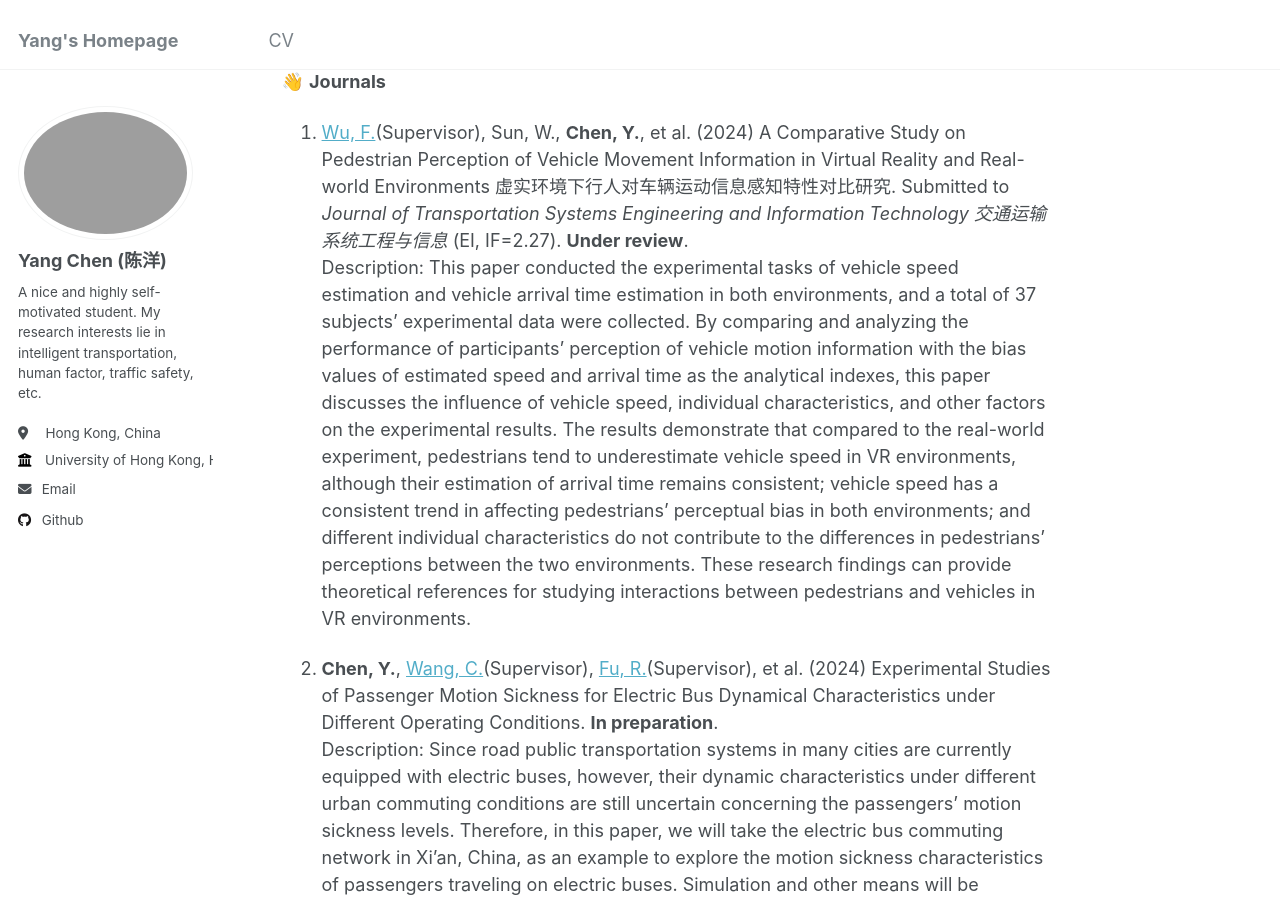
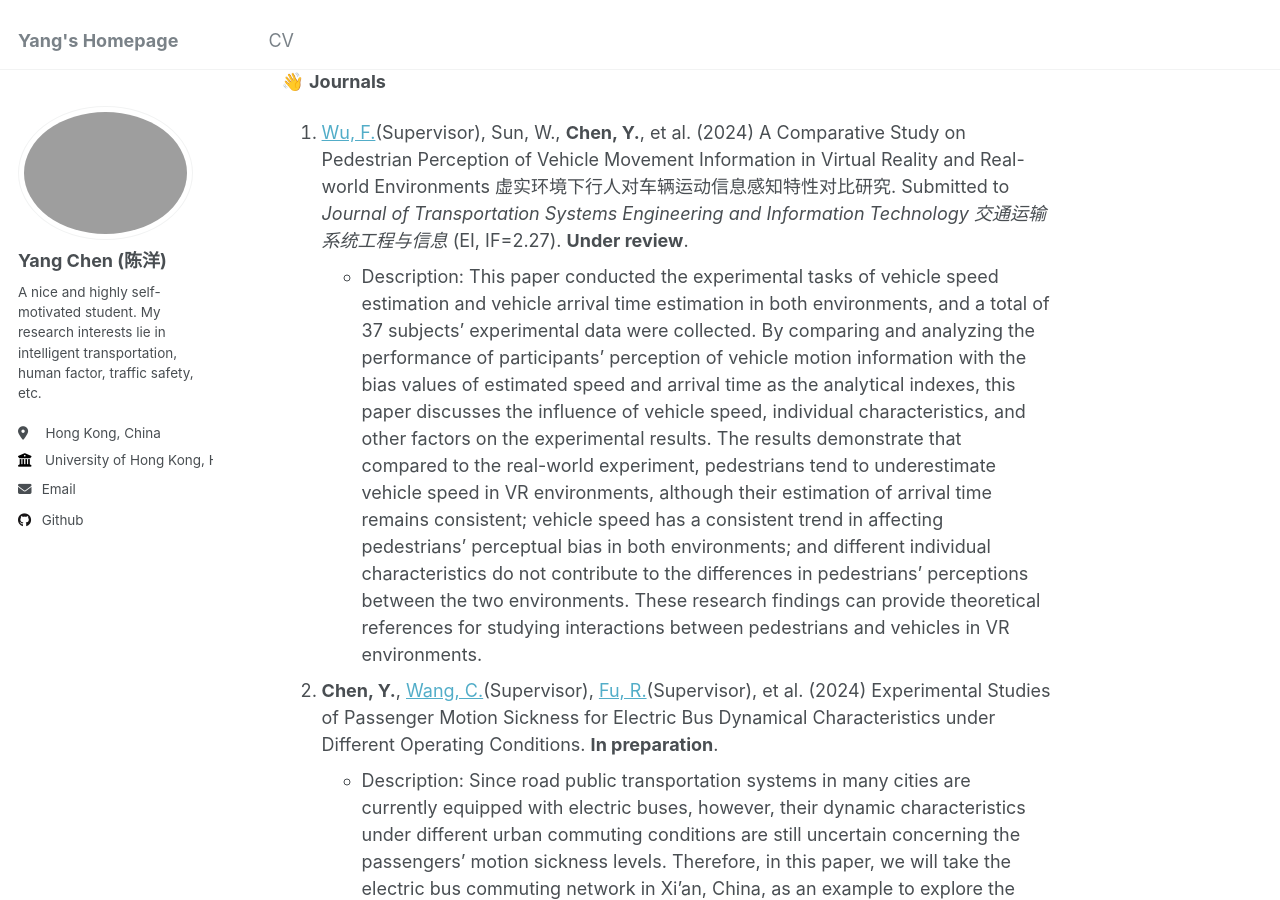
Before and after one commit to Sugar-eatingSheep/YangCHEN.github.io, a Jekyll site: the page built from _pages/about.md, in a window 1280 px wide and 900 px high, scrolled down 1351 px. Built offline with Jekyll 4.4.1, drawn with Linux system fonts in a browser that asks for light colours.

```diff
--- a/_pages/about.md
+++ b/_pages/about.md
@@ -35,21 +35,21 @@ Publications
 👋 **Journals**
 
 1. [Wu, F.](https://www.researchgate.net/profile/Fuwei-Wu)(Supervisor), Sun, W., **Chen, Y.**, et al. (2024) A Comparative Study on Pedestrian Perception of Vehicle Movement Information in Virtual Reality and Real-world Environments 虚实环境下行人对车辆运动信息感知特性对比研究. Submitted to *Journal of Transportation Systems Engineering and Information Technology 交通运输系统工程与信息* (EI, IF=2.27). **Under review**.
-<br /> Description: This paper conducted the experimental tasks of vehicle speed estimation and vehicle arrival time estimation in both environments, and a total of 37 subjects' experimental data were collected. By comparing and analyzing the performance of participants' perception of vehicle motion information with the bias values of estimated speed and arrival time as the analytical indexes, this paper discusses the influence of vehicle speed, individual characteristics, and other factors on the experimental results. The results demonstrate that compared to the real-world experiment, pedestrians tend to underestimate vehicle speed in VR environments, although their estimation of arrival time remains consistent; vehicle speed has a consistent trend in affecting pedestrians' perceptual bias in both environments; and different individual characteristics do not contribute to the differences in pedestrians' perceptions between the two environments. These research findings can provide theoretical references for studying interactions between pedestrians and vehicles in VR environments.
+* Description: This paper conducted the experimental tasks of vehicle speed estimation and vehicle arrival time estimation in both environments, and a total of 37 subjects' experimental data were collected. By comparing and analyzing the performance of participants' perception of vehicle motion information with the bias values of estimated speed and arrival time as the analytical indexes, this paper discusses the influence of vehicle speed, individual characteristics, and other factors on the experimental results. The results demonstrate that compared to the real-world experiment, pedestrians tend to underestimate vehicle speed in VR environments, although their estimation of arrival time remains consistent; vehicle speed has a consistent trend in affecting pedestrians' perceptual bias in both environments; and different individual characteristics do not contribute to the differences in pedestrians' perceptions between the two environments. These research findings can provide theoretical references for studying interactions between pedestrians and vehicles in VR environments.
 
 1. **Chen, Y.**, [Wang, C.](https://orcid.org/0000-0003-3531-1215)(Supervisor), [Fu, R.](https://www.researchgate.net/profile/Rui-Fu-16)(Supervisor), et al. (2024) Experimental Studies of Passenger Motion Sickness for Electric Bus Dynamical Characteristics under Different Operating Conditions. **In preparation**.
-<br /> Description: Since road public transportation systems in many cities are currently equipped with electric buses, however, their dynamic characteristics under different urban commuting conditions are still uncertain concerning the passengers' motion sickness levels. Therefore, in this paper, we will take the electric bus commuting network in Xi'an, China, as an example to explore the motion sickness characteristics of passengers traveling on electric buses. Simulation and other means will be employed to explore how to reduce or inhibit this phenomenon.
+* Description: Since road public transportation systems in many cities are currently equipped with electric buses, however, their dynamic characteristics under different urban commuting conditions are still uncertain concerning the passengers' motion sickness levels. Therefore, in this paper, we will take the electric bus commuting network in Xi'an, China, as an example to explore the motion sickness characteristics of passengers traveling on electric buses. Simulation and other means will be employed to explore how to reduce or inhibit this phenomenon.
 
 1. **Chen, Y.**, Ye, H., Song, B., et al. (2024) Macro and Micro Comparative Analysis of Two-wheeled and Three-wheeled Non-motorized Vehicles at Urban Signalized Intersections: Dynamics and Interactions. **In preparation**.
-<br /> Description: This paper is supposed to be an extended version of my undergraduate thesis. We will conduct our research based on the current relatively novel SIND dataset and introduce some deep learning and machine learning models to build our own modeling framework. I believe it is fundamental research to study non-motorized operating behavior, and subsequently, I will continue to expand to human factors, human-vehicle interaction, and other aspects to deepen the value of this research.
+* Description: This paper is supposed to be an extended version of my undergraduate thesis. We will conduct our research based on the current relatively novel SIND dataset and introduce some deep learning and machine learning models to build our own modeling framework. I believe it is fundamental research to study non-motorized operating behavior, and subsequently, I will continue to expand to human factors, human-vehicle interaction, and other aspects to deepen the value of this research.
 
 1. [Huang, R.](https://www.researchgate.net/profile/Rong-Huang-65)(Supervisor), **Chen, Y.**, Song, B., et al. (2024) Experimental Study on Single-file Passenger Flow Movement Characteristics in High-speed Train Cabin Areas. **In preparation**.
-<br /> Description: This paper is about pedestrians' evacuation behaviors, an interesting topic for learning pedestrian dynamics.
+* Description: This paper is about pedestrians' evacuation behaviors, an interesting topic for learning pedestrian dynamics.
 
 🀄 **Conferences**
 
 1. **Chen, Y.**, Sun, W., & [Wu, F.](https://www.researchgate.net/profile/Fuwei-Wu)(Supervisor). (2024) [Pedestrian Perception of Vehicle Movement Information in Virtual Reality: A Subjective and Objective Analysis](https://sugar-eatingsheep.github.io/YangCHEN.github.io/files/TRBAM-25-01553.pdf). Submitted to 104th Annual Meeting of Transportation Research Board (TRB 2025). **Under review**
-<br /> Description: This article is a derivative work of the Journal Paper *A Comparative Study on Pedestrian Perception of Vehicle Movement Information in Virtual Reality and Real-world Environments*.
+* Description: This article is a derivative work of the Journal Paper *A Comparative Study on Pedestrian Perception of Vehicle Movement Information in Virtual Reality and Real-world Environments*.
 
 1. **Chen, Y.**. (2023) [Research on Short-term Passenger Flow Prediction Method of Urban Railway Based on Machine Learning](https://sugar-eatingsheep.github.io/YangCHEN.github.io/files/conference 2. Final version.pdf). 5th International Conference on Computing and Data Science (CONF-CDS 2023). **Accepted**.
 
```
